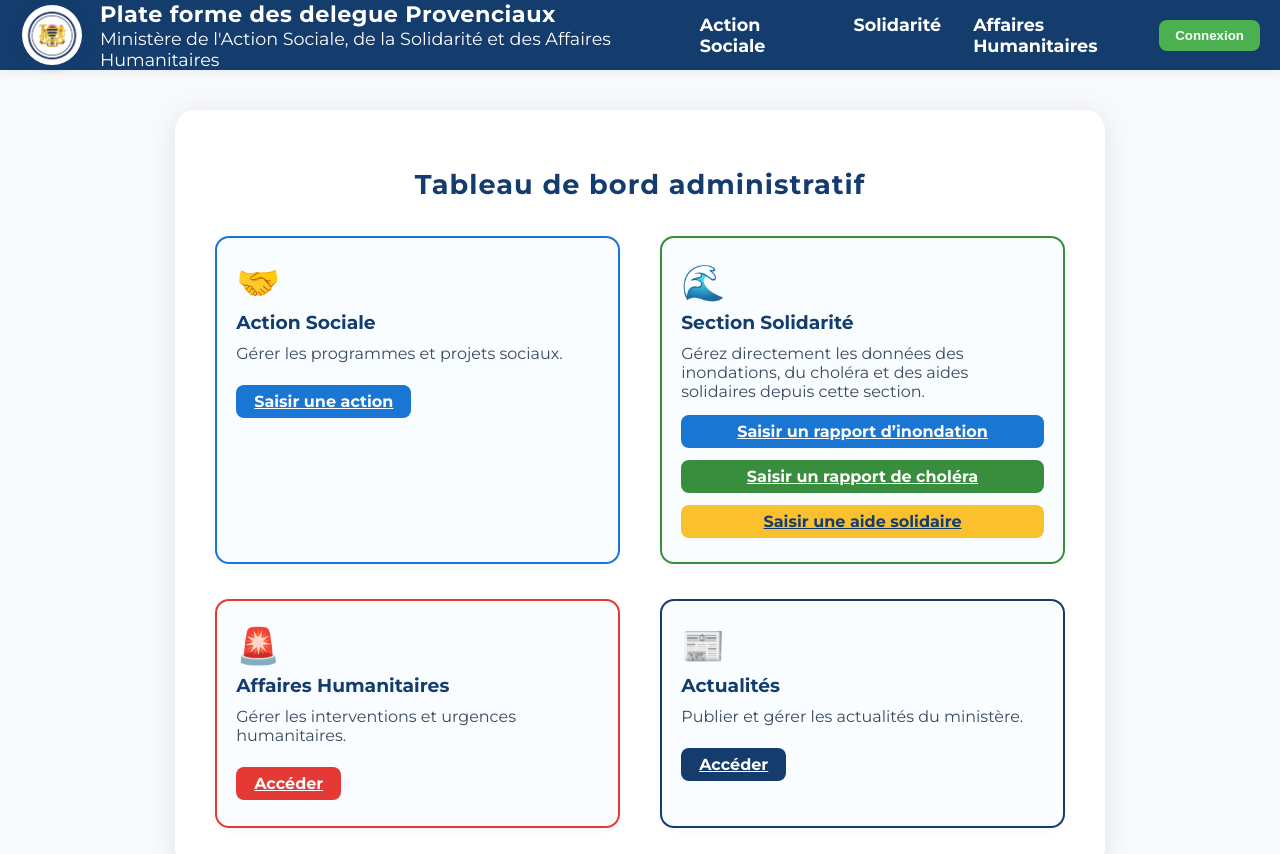
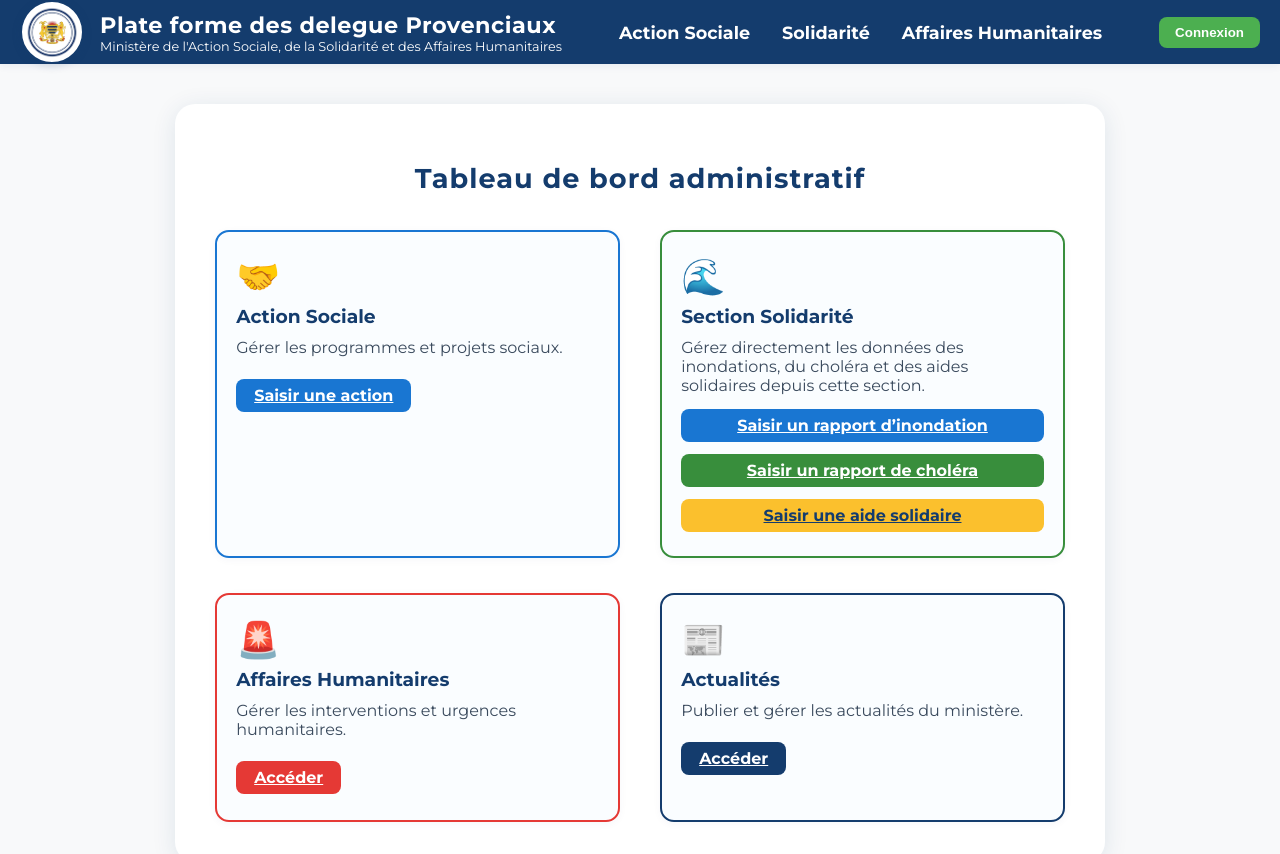
Before and after one commit to dpassah/massah, a Next.js app: page /admin in a window 1280 px wide. Shown: the top 854 px of the page. Built offline with nearby package versions, Linux system fonts and the light colour scheme.

Commit message:
feat: Add favicon
- Configure `logo.png` as the favicon by creating `pages/_document.js`.

```diff
--- /dev/null
+++ b/pages/_document.js
@@ -0,0 +1,15 @@
+import { Html, Head, Main, NextScript } from 'next/document';
+
+export default function Document() {
+  return (
+    <Html lang="en">
+      <Head>
+        <link rel="icon" href="/logo.png" />
+      </Head>
+      <body>
+        <Main />
+        <NextScript />
+      </body>
+    </Html>
+  );
+}
--- a/styles/globals.css
+++ b/styles/globals.css
@@ -57,9 +57,15 @@ header {
   letter-spacing: 0.5px;
 }
 
+.header-title-container {
+  display: flex;
+  flex-direction: column;
+  justify-content: center; /* Center content vertically within its own container */
+}
+
 .header-subtitle {
   margin: 0;
-  font-size: 1.1rem;
+  font-size: 0.8rem; /* Smaller font size for desktop */
   font-weight: 400;
 }
 
```
